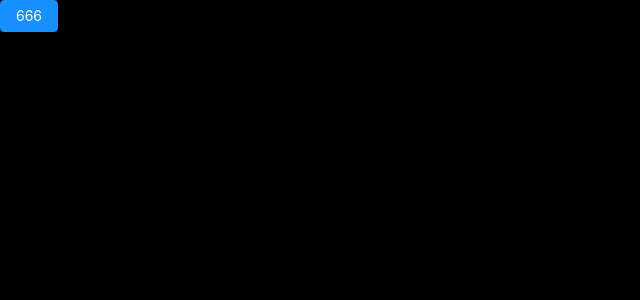
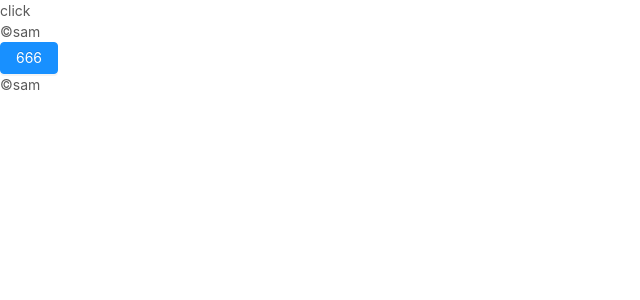
Before and after one commit to winsonfeng/react-blogs, a React (Create React App) app: page / in a window 1280 px wide. Shown: the top 300 px of the page, without its empty margins (0-640 px from the left). Built offline with nearby package versions, Linux system fonts and the light colour scheme.

Commit message:
高阶组件应用

```diff
--- a/config-overrides.js
+++ b/config-overrides.js
@@ -6,7 +6,8 @@
 const {
     override,
     addLessLoader,/*引入less方法*/
-    fixBabelImports/*按需加载antd*/
+    fixBabelImports,/*按需加载antd*/
+    addDecoratorsLegacy
 } = require('customize-cra')
 
 const modifyVars = require('./modifyVars')
@@ -18,6 +19,7 @@ module.exports = override(
         libraryDirectory: 'es',
         style: true,
     }),
+    addDecoratorsLegacy(),
     //引入less
     addLessLoader({
         javascriptEnabled: true,
--- a/package.json
+++ b/package.json
@@ -34,6 +34,7 @@
     ]
   },
   "devDependencies": {
+    "@babel/plugin-proposal-decorators": "^7.8.3",
     "babel-plugin-import": "^1.13.0",
     "customize-cra": "^0.9.1",
     "less": "^3.11.1",
--- a/src/App.jsx
+++ b/src/App.jsx
@@ -1,16 +1,18 @@
 import React, {Component} from 'react';
 import {Button} from 'antd'
 import './css/index.less'
-
+import Hoc from './Hoc'
+import MyButton from "./MyButton";
 
 class App extends Component {
     render() {
         return (
             <div className="App">
+                <MyButton name={'click'}/>
                 <Button type="primary">666</Button>
             </div>
         );
     }
 }
 
-export default App;
+export default Hoc(App);
--- /dev/null
+++ b/src/Hoc.jsx
@@ -0,0 +1,16 @@
+import React, {Component} from "react";
+
+const withCopyRight = (MyComponent) => {
+   return  class withCopyRight extends Component {
+        render() {
+
+            return (
+                <>
+                    <MyComponent {...this.props}/>
+                    <div>&copy;sam</div>
+                </>
+            )
+        }
+    }
+}
+export default withCopyRight;
--- /dev/null
+++ b/src/MyButton.jsx
@@ -0,0 +1,13 @@
+import React, {Component} from 'react';
+import Hoc from './Hoc'
+class MyButton extends Component {
+    render() {
+        return (
+            <div>
+                {this.props.name}
+            </div>
+        );
+    }
+}
+
+export default Hoc(MyButton);
--- a/src/css/index.less
+++ b/src/css/index.less
@@ -1,9 +1,9 @@
-@bgc :#000;
+
 
 .my{
   color: #0083ff;
   font-size: 20px;
+
 }
 body{
-  background-color: @bgc;
 }
```
